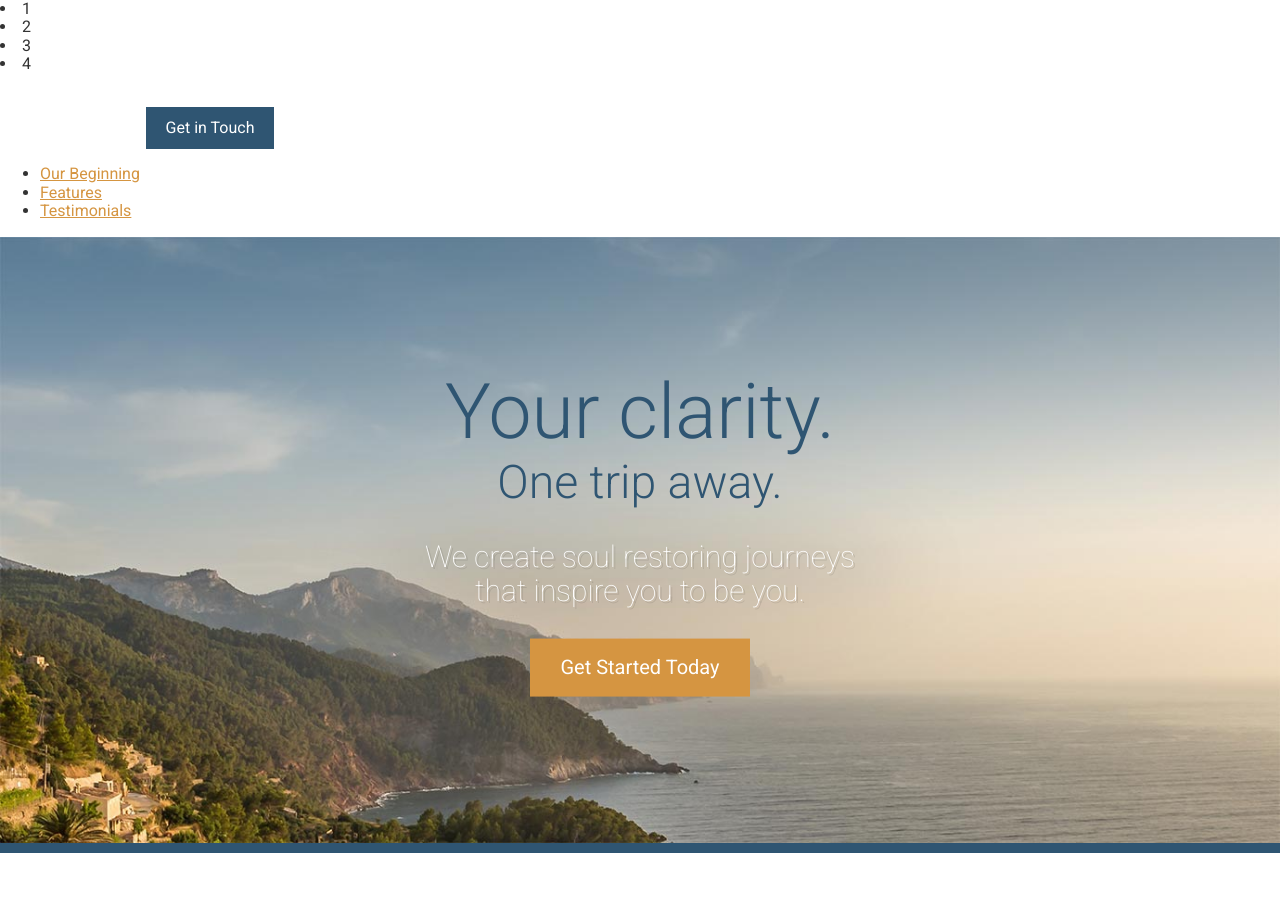
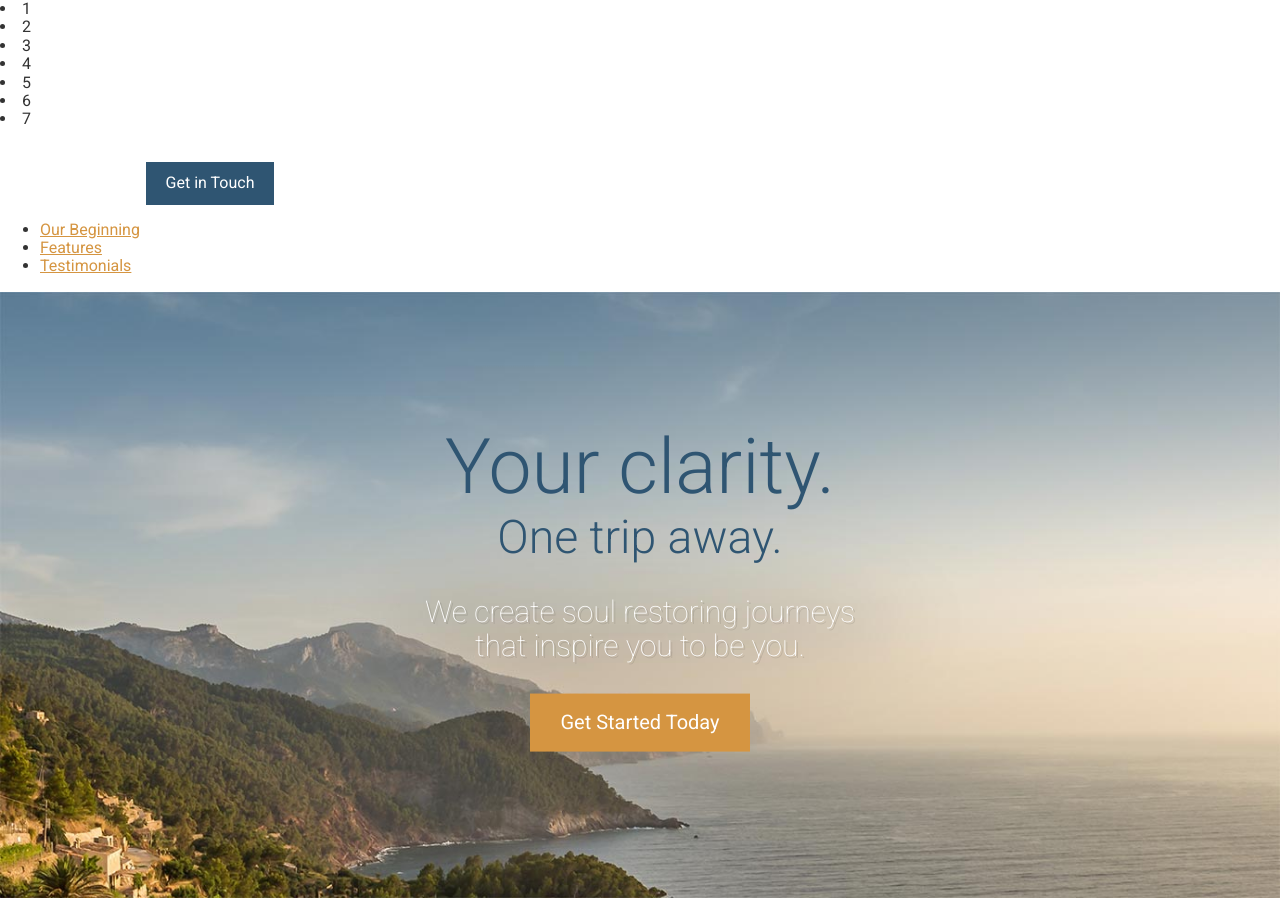
Before and after one commit to codemansam/travel-site, a website: page app/index.html in a window 1280 px wide. Shown: the top 898 px of the page. Drawn offline with Linux system fonts and the light colour scheme.

Commit message:
Counted to 7

```diff
--- a/app/index.html
+++ b/app/index.html
@@ -16,6 +16,9 @@
   <li>2</li>
   <li>3</li>
   <li>4</li>
+  <li>5</li>
+  <li>6</li>
+  <li>7</li>
   <header>
     <img src="assets/images/icons/clear-view-escapes.svg">
     <a href="#" class="btn">Get in Touch</a>
```
